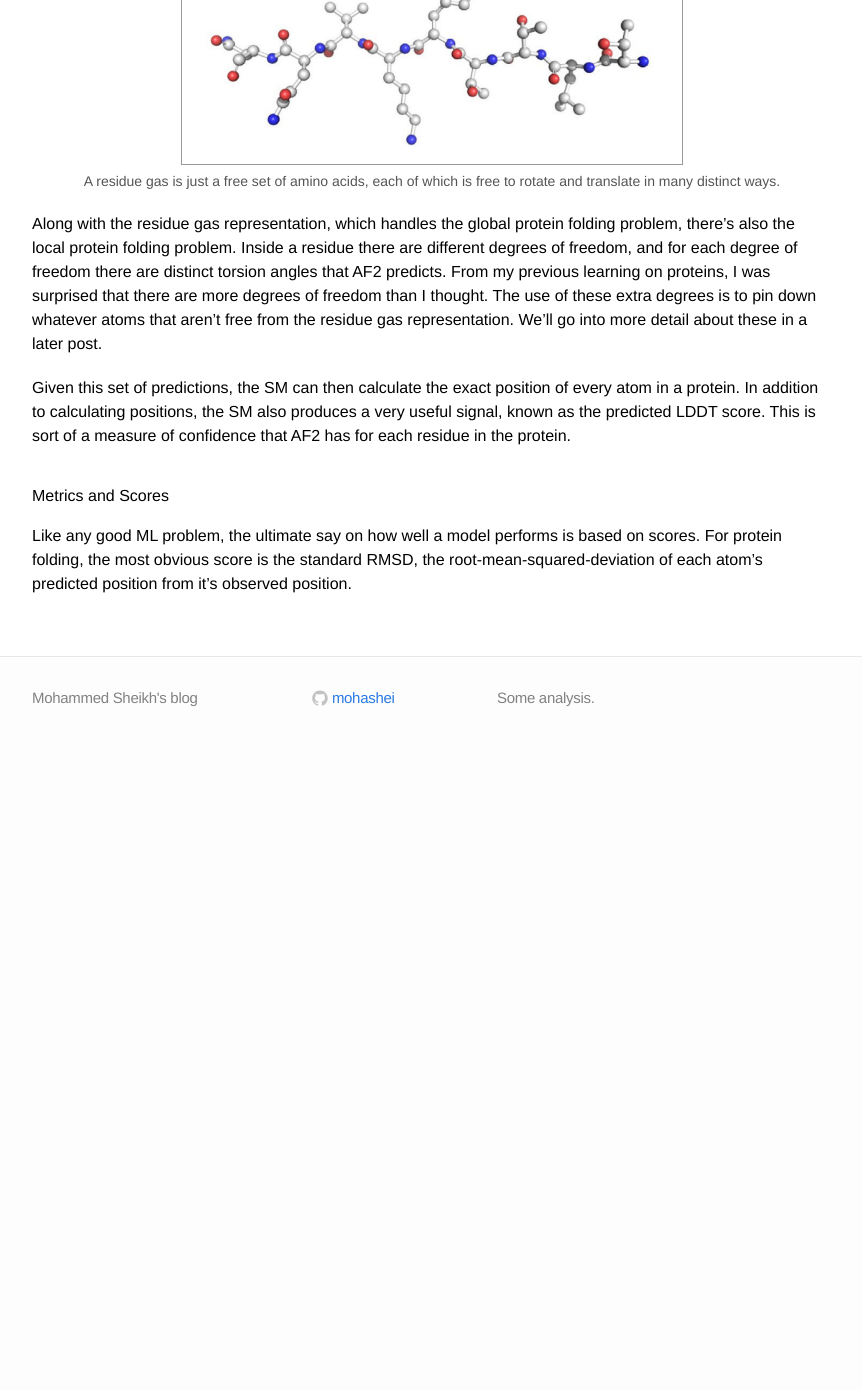
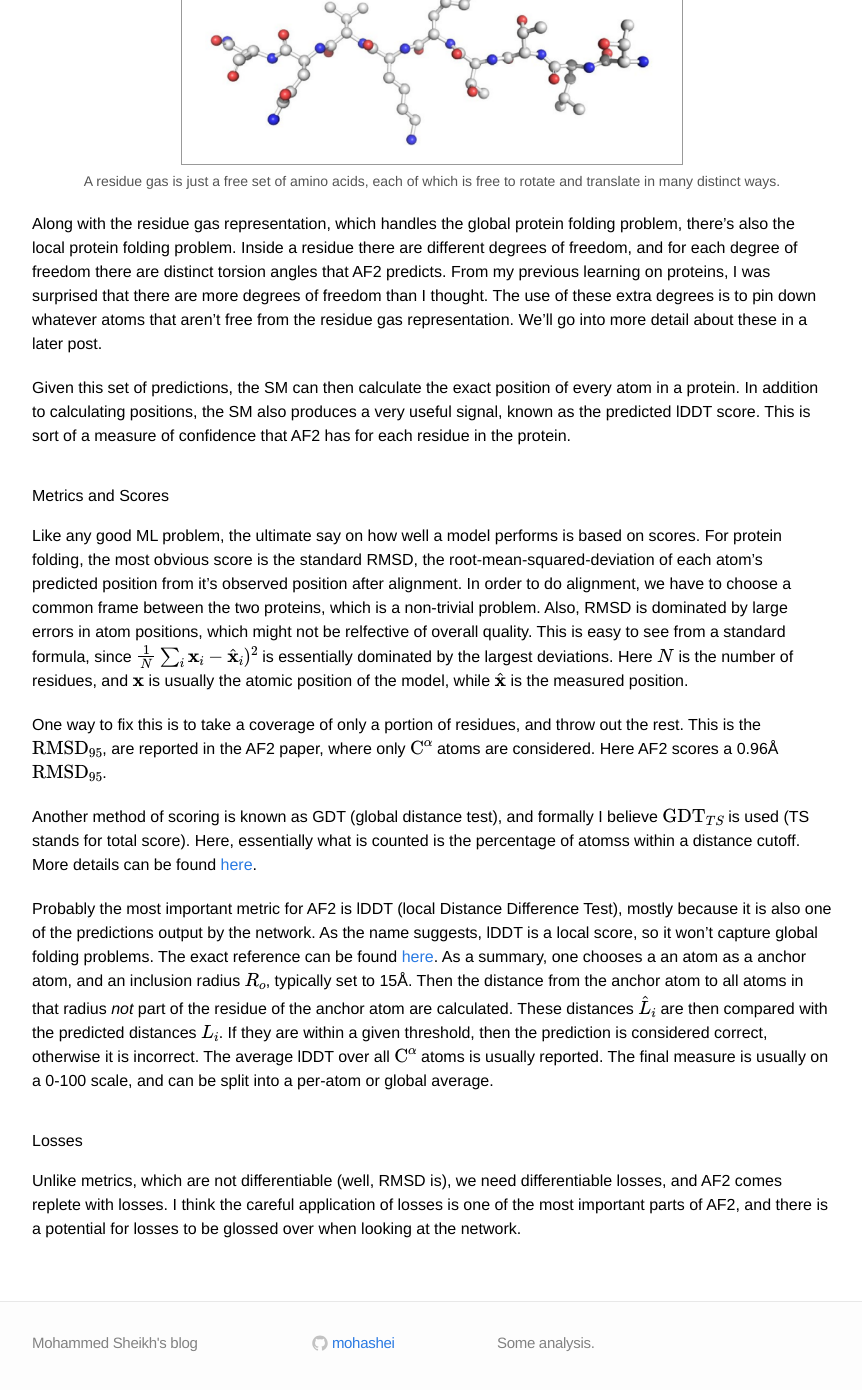
Before and after one commit to mohashei/mohashei.github.io, a Jekyll site: the page built from _posts/2021-12-23-alphafold-2-overview.markdown, in a window 1280 px wide and 1400 px high, scrolled down 3408 px. Shown: the top 1390 px of the window, without its empty margins (208-1070 px from the left). Built offline with Jekyll 4.4.1, drawn with Linux system fonts in a browser that asks for light colours; formulas are drawn with MathJax 3; before the commit the page ends 4163 px from its top, so only the background shows below that.

Commit message:
Finished metrics. Onto losses

```diff
--- a/_posts/2021-12-23-alphafold-2-overview.markdown
+++ b/_posts/2021-12-23-alphafold-2-overview.markdown
@@ -73,8 +73,18 @@ The representation of a protein that AF2 actually uses is somewhat complex. It's
 
 Along with the residue gas representation, which handles the global protein folding problem, there's also the local protein folding problem. Inside a residue there are different degrees of freedom, and for each degree of freedom there are distinct torsion angles that AF2 predicts. From my previous learning on proteins, I was surprised that there are more degrees of freedom than I thought. The use of these extra degrees is to pin down whatever atoms that aren't free from the residue gas representation. We'll go into more detail about these in a later post.
 
-Given this set of predictions, the SM can then calculate the exact position of every atom in a protein. In addition to calculating positions, the SM also produces a very useful signal, known as the predicted LDDT score. This is sort of a measure of confidence that AF2 has for each residue in the protein.
+Given this set of predictions, the SM can then calculate the exact position of every atom in a protein. In addition to calculating positions, the SM also produces a very useful signal, known as the predicted lDDT score. This is sort of a measure of confidence that AF2 has for each residue in the protein.
 
 <h5>Metrics and Scores</h5>
 
-Like any good ML problem, the ultimate say on how well a model performs is based on scores. For protein folding, the most obvious score is the standard RMSD, the root-mean-squared-deviation of each atom's predicted position from it's observed position.
+Like any good ML problem, the ultimate say on how well a model performs is based on scores. For protein folding, the most obvious score is the standard RMSD, the root-mean-squared-deviation of each atom's predicted position from it's observed position after alignment. In order to do alignment, we have to choose a common frame between the two proteins, which is a non-trivial problem. Also, RMSD is dominated by large errors in atom positions, which might not be relfective of overall quality. This is easy to see from a standard formula, since \\(\frac{1}{N}\sum\_i \mathbf{x}\_i-\hat{\mathbf{x}}\_i)^2\\) is essentially dominated by the largest deviations. Here \\(N\\) is the number of residues, and \\(\mathbf{x}\\) is usually the atomic position of the model, while \\(\hat{\mathbf{x}}\\) is the measured position.
+
+One way to fix this is to take a coverage of only a portion of residues, and throw out the rest. This is the \\(\text{RMSD}\_{95}\\), are reported in the AF2 paper, where only \\(\text{C}^\alpha\\) atoms are considered. Here AF2 scores a 0.96Å \\(\text{RMSD}\_{95}\\).
+
+Another method of scoring is known as GDT (global distance test), and formally I believe \\(\text{GDT}\_{TS}\\) is used (TS stands for total score). Here, essentially what is counted is the percentage of atomss within a distance cutoff. More details can be found [here](https://foldit.fandom.com/wiki/GDT).
+
+Probably the most important metric for AF2 is lDDT (local Distance Difference Test), mostly because it is also one of the predictions output by the network. As the name suggests, lDDT is a local score, so it won't capture global folding problems. The exact reference can be found [here](https://www.ncbi.nlm.nih.gov/labs/pmc/articles/PMC3799472/). As a summary, one chooses a an atom as a anchor atom, and an inclusion radius \\(R\_o\\), typically set to 15Å. Then the distance from the anchor atom to all atoms in that radius _not_ part of the residue of the anchor atom are calculated. These distances \\(\hat{L}\_i\\) are then compared with the predicted distances \\(L\_i\\). If they are within a given threshold, then the prediction is considered correct, otherwise it is incorrect. The average lDDT over all \\(\text{C}^\alpha\\) atoms is usually reported. The final measure is usually on a 0-100 scale, and can be split into a per-atom or global average.
+
+<h6>Losses</h6>
+
+Unlike metrics, which are not differentiable (well, RMSD is), we need differentiable losses, and AF2 comes replete with losses. I think the careful application of losses is one of the most important parts of AF2, and there is a potential for losses to be glossed over when looking at the network.
```
